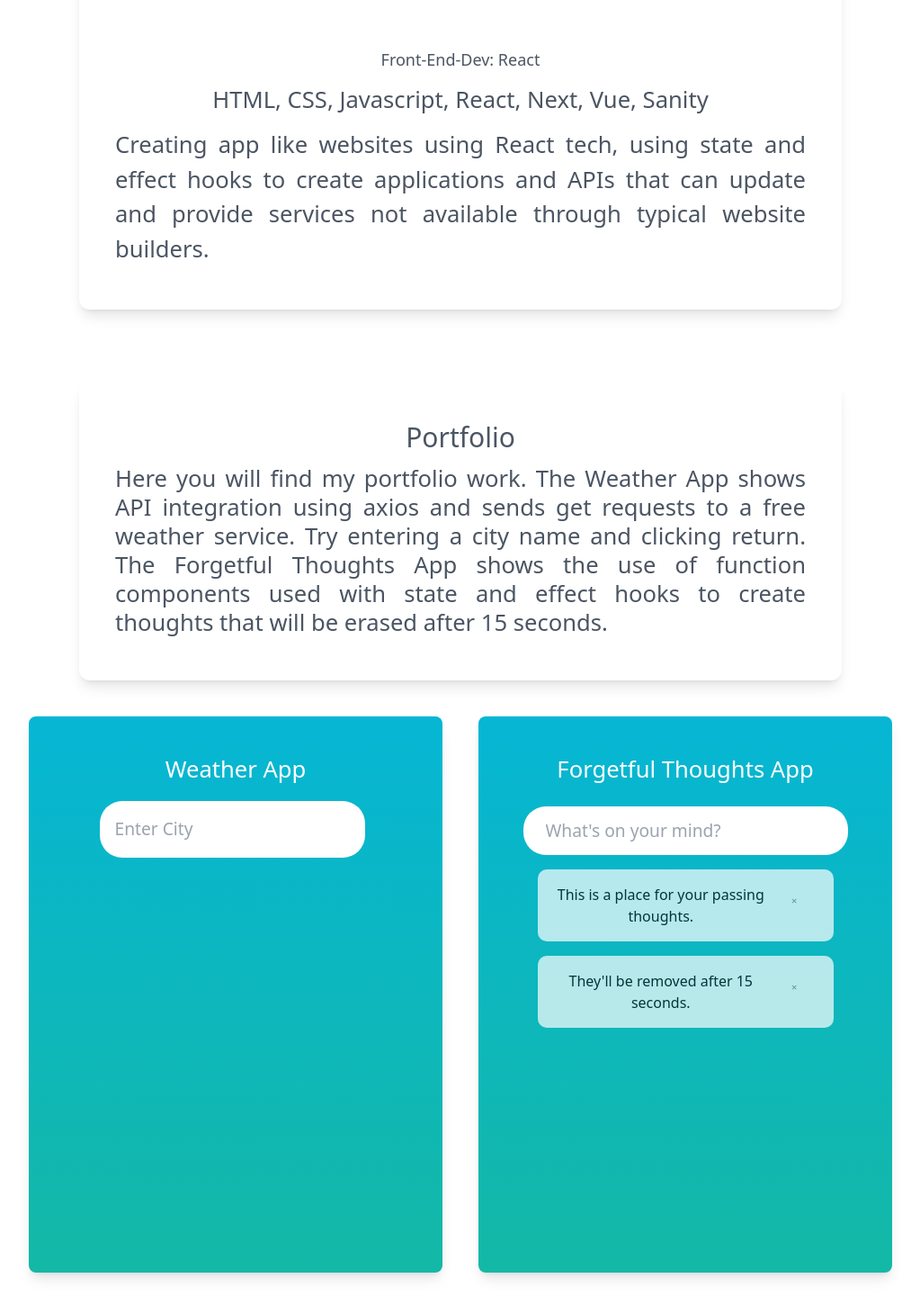
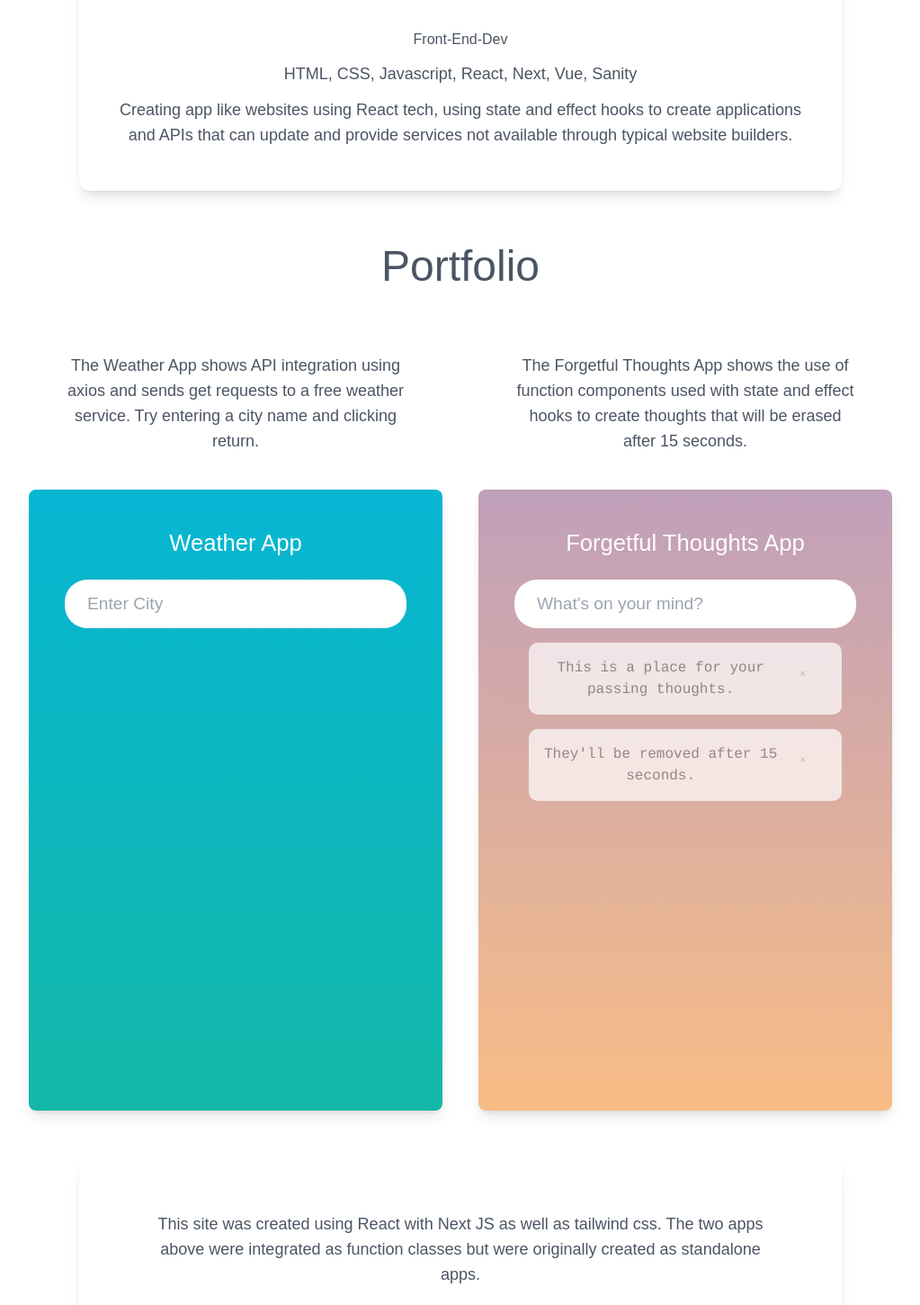
Before and after one commit to PestoTrader/react-portfolio-next, a Next.js app: page / in a window 1280 px wide. Shown: the part 1000-2450 px from the top of the page at 90% size, without its empty margins (128-1151 px from the left). Built offline with nearby package versions, Linux system fonts and the light colour scheme.

Commit message:
styling changes

```diff
--- a/pages/index.js
+++ b/pages/index.js
@@ -19,25 +19,25 @@ export default function Home() {
 
     <div className={darkMode ? 'dark' : ""}>
       <Head>
-        <title>Theo Scott Portfolio</title>
+        <title className="font-montserrat">Theo Scott Portfolio</title>
         <meta name="description" content="Generated by create next app" />
         <link rel="icon" href="/favicon.ico" />
       </Head>
 
       <main className="bg-white px-10  md:px-20 lg:px-40 dark:bg-gray-900" >
         <section className="min-h-screen ">
-        <nav className="py-10 mb-12 flex justify-between">
-          <h1 className="text-xl font-burtons text-gray-600 dark:text-white">THEO SCOTT</h1>
+        <nav className="py-5 mb-12 flex justify-between">
+          <h1 className="text-xl font-montserrat text-gray-600 dark:text-white">THEO SCOTT</h1>
           <ul className="flex items-center dark:text-white">
             <li>
               <BsFillMoonStarsFill onClick={() => setDarkMode(!darkMode)} className="cursor-pointer text-2xl" />
             </li>
-            <li><a className="bg-gradient-to-r from-cyan-500 to-teal-500 text-white px-4 py-2 rounded-md ml-8 " href="https://github.com/PestoTrader" target="_blank" rel="noreferrer">Github</a></li>
+            <li><a className="bg-gradient-to-r from-cyan-500 to-teal-500 text-white px-4 py-2 font-montserrat rounded-md ml-8 " href="https://github.com/PestoTrader" target="_blank" rel="noreferrer">Github</a></li>
           </ul>
           </nav>
           <div className="text-center p-10">
-            <h2 className="text-5xl py-2 text-teal-600 font-medium md:text-6xl dark:text-white">Theo Scott</h2>
-            <h3 className="text-2xl py-2 md:text-3xl text-gray-600 dark:text-white">Front End Developer, Designer</h3>
+            <h2 className="text-5xl py-2 text-teal-600 font-light md:text-6xl font-montserrat dark:text-white">Theo Scott</h2>
+            <h3 className="py-2 font-medium text-sm text-gray-600 font-montserrat dark:text-white">FRONT END DEVELOPER, UI & UX DESIGNER</h3>
 
           </div>
           <div className="text-5xl flex justify-center gap-16 py-3 text-gray-600
@@ -59,40 +59,53 @@ export default function Home() {
         " >
               <AiFillCode />
               </div>
-              <h3 className="text-lg font-medium pt-8 pb-2 text-gray-600 dark:text-white">Front-End-Dev: React</h3>
-              <p className="text-gray-600 py-1 dark:text-white">HTML, CSS, Javascript, React, Next, Vue, Sanity</p>
-              <p className="py-2 text-gray-600 font-light max-w-3xl text-justify dark:text-white" >Creating app like websites using React tech, using state and effect hooks to create applications and APIs that can update and provide services not available through typical website builders.</p>
+              <h3 className="text-small font-medium pt-8 pb-2 text-gray-600 font-montserrat dark:text-white">Front-End-Dev</h3>
+              <p className="text-gray-600 py-1 dark:text-white font-montserrat text-lg ">HTML, CSS, Javascript, React, Next, Vue, Sanity</p>
+              <p className="py-2 text-gray-600 font-light text-lg max-w-3xl font-montserrat text-center dark:text-white" >Creating app like websites using React tech, using state and effect hooks to create applications and APIs that can update and provide services not available through typical website builders.</p>
             </div>
           </div>
         </section>
         <section>
+          <div> <h3 className="py-5 font-light text-5xl text-center font-montserrat text-gray-600 dark:text-white">Portfolio</h3></div>
 
-        <div className="lg:flex gap-10 mx-auto" >
-            <div className="text-center shadow-lg p-10 rounded-xl my-10 mx-auto">
 
-              <h3 className="text-3xl py-1 text-gray-600 dark:text-white">Portfolio</h3>
-              <p className="text-md text-justify py-2 leading-8 text-gray-600 max-w-3xl mx-auto font-light dark:text-white">Here you will find my portfolio work. The Weather App shows API integration using axios and sends get requests to a free weather service. Try entering a city name and clicking return. The Forgetful Thoughts App shows the use of function components used with state and effect hooks to create thoughts that will be erased after 15 seconds.  </p>
-            </div>
-            </div>
         </section>
         <section>
             <div className="lg:flex gap-10">
-            <div className="text-center shadow-lg p-10  my-10 sm:my-0 md:basis-1/2 bg-gradient-to-b from-cyan-500 to-teal-500 rounded-lg" >
-                  <div>
-                  <p >Weather App</p>
+            <div>
+                  <div className="py-3">
+                    <div>
+                      <p className=" p-10 text-gray-600 font-montserrat font-light text-lg max-w-3xl text-center dark:text-white">The Weather App shows API integration using axios and sends get requests to a free weather service. Try entering a city name and clicking return.</p>
+                    </div>
+                    <div className=" text-center h-660 font-montserrat shadow-lg p-10  my-10 sm:my-0  md:basis-1/2 bg-gradient-to-b from-[#06B6D3] to-[#13B7A7] rounded-lg" > <p >Weather App</p>
                   <WeatherAppi className="rounded-lg  " />
+                  </div>
 
                   </div>
                 </div>
-                <div className="text-center shadow-lg p-10  my-10 sm:my-0  md:basis-1/2 bg-gradient-to-b from-cyan-500 to-teal-500 rounded-lg" >
-                  <div>
-                  <p>Forgetful Thoughts App</p>
+                <div >
+                  <div className="py-3">
+                    <div>
+                      <p className=" p-10 font-montserrat text-gray-600 font-light text-lg max-w-3xl text-center dark:text-white" > The Forgetful Thoughts App shows the use of function components used with state and effect hooks to create thoughts that will be erased after 15 seconds.</p>
+                    </div>
+                    <div className=" text-center h-660 font-montserrat shadow-lg p-10  my-10 sm:my-0 md:basis-1/2 bg-gradient-to-b from-[#C09FBA]
+ to-[#F8BD86] rounded-lg" ><p>Forgetful Thoughts App</p>
                   <ThoughtPlanner className="rounded-lg " />
+                  </div>
 
                   </div>
                 </div>
               </div>
+              <div className="lg:flex gap-10 mx-auto" >
+            <div className="text-center shadow-lg p-10 rounded-xl my-10 mx-auto">
+              <div className="text-8xl w-100 h-100 flex justify-center gap-16 py-3 text-gray-600
+        " >
+             <p className="py-2 p-10 font-montserrat text-gray-600 font-light text-lg max-w-3xl text-center dark:text-white" >This site was created using React with Next JS as well as tailwind css. The two apps above were integrated as function classes but were originally created as standalone apps.</p>
+          </div>
+          </div>
+          </div>
         </section>
+
       </main>
     </div>
   )
--- a/public/Components/WeatherApp.js
+++ b/public/Components/WeatherApp.js
@@ -24,7 +24,7 @@ const searchLocation = (event) => {
   return (
 
     <div className="SurfApp">
-      <div className="Search">
+      <div className="AddThoughtForm">
         <input
 
         type="text"
@@ -40,7 +40,7 @@ const searchLocation = (event) => {
 
           <div className="Top">
 
-              <div className="Location">
+              <div className="Location" >
                 <p>{data.name}</p>
               </div>
 
--- a/styles/globals.css
+++ b/styles/globals.css
@@ -1,6 +1,10 @@
 @tailwind base;
 @tailwind components;
 @tailwind utilities;
+@import url('https://fonts.googleapis.com/css2?family=Montserrat:wght@400;500&display=swap');
+@import url('https://fonts.googleapis.com/css2?family=Courier+Prime&display=swap');
+
+
 
 html,
 body {
@@ -23,6 +27,8 @@ a {
   box-sizing: border-box;
   margin: 0;
   padding: 0;
+  font-family: 'Montserrat', sans-serif;
+
 }
 
 
@@ -30,16 +36,20 @@ a {
 p {
   font-size: 1.6rem;
   color: #fff;
+  font-family: 'Montserrat', sans-serif;
+
 }
 
 h1 {
   font-size: 6rem;
   color: #fff;
+  font-family: 'Montserrat', sans-serif;
+
 }
 
 .SurfApp {
+  height: 550px;
   width: 100%;
-  height: 500px;
   position: relative;
 
   color: #fff;
@@ -58,11 +68,11 @@ h1 {
 
 .SurfApp .Search {
   text-align: center;
-  padding: 1rem;
+  padding: 0rem;
 }
 
 .SurfApp input {
-  padding: 1rem 0rem 1rem 1rem;
+  padding: 1rem 1rem;
   font-size: 1.2rem;
   border-radius: 25px;
   border: 1px solid rgba(255,255,255, 0.8);
@@ -80,10 +90,10 @@ h1 {
 }
 
 .SurfContainer {
-  max-width: 400px;
-  height: 450px;
+  max-width: 100%;
+  height: 100%;
   margin: auto;
-  padding: 0 1rem;
+  padding: 0 0rem;
   position: relative;
   top: 10%;
   display: flex;
@@ -101,6 +111,7 @@ h1 {
   right: -90%;
   transform-origin: 0 0;
   transform: rotate(269deg);
+  margin-top: 2rem;
 }
 
 .SurfApp .Bottom {
@@ -168,14 +179,14 @@ button {
   flex-grow: 1;
   margin-right: 0.5rem;
   background-color: #fff;
-  color:#000;
+  color:#777;
 }
 
 .Appi {
   margin: 0 auto;
-  max-width: 400px;
-  height: 400px;
-  width: 95%;
+  max-width: 100%;
+  height: 550px;
+  width: 100%;
 }
 
 
@@ -203,13 +214,20 @@ button {
   flex-grow: 1;
   margin-right: 0rem;
   background-color: #fff;
-  color: #000;
+  color: #777 ;
+  font-family: 'Montserrat', sans-serif;
 }
 
 .thoughts {
   list-style-type: none;
   padding: 1rem;
+  color: #777;
+  font-family: 'Courier', sans-serif;
 
+}
+
+.text {
+  font-family: 'Courier', sans-serif;
 }
 
 .Thought {
@@ -218,7 +236,8 @@ button {
   border-radius: 10px;
   background-color: #fff;
   opacity: 70%;
-
+  font-family: 'Courier', sans-serif;
+  color: #777;
 
 }
 
@@ -227,7 +246,7 @@ button {
   float: right;
   border: 0;
   border-radius: 3px;
-  color: #000;
+  color: #777;
   background-color: #fff;
   opacity: 50%;
 
@@ -250,6 +269,11 @@ p {
 h1 {
   font-size: 5rem;
   color: #fff;
+}
+
+.Appi{
+  max-width: 400px;
+    height: 450px;
 }
   .SurfApp .Bottom {
     display: flex;
@@ -274,7 +298,7 @@ h1 {
     margin: auto;
     padding: 0 0rem;
     position: relative;
-    top: 10%;
+
     display: flex;
     flex-direction: column;
     justify-content: space-between;
--- a/tailwind.config.js
+++ b/tailwind.config.js
@@ -9,7 +9,9 @@ module.exports = {
     extend: {
       fontFamily:{
         burtons: 'burtons',
-      }
+      },
+
+
     },
   },
   plugins: [],
```
